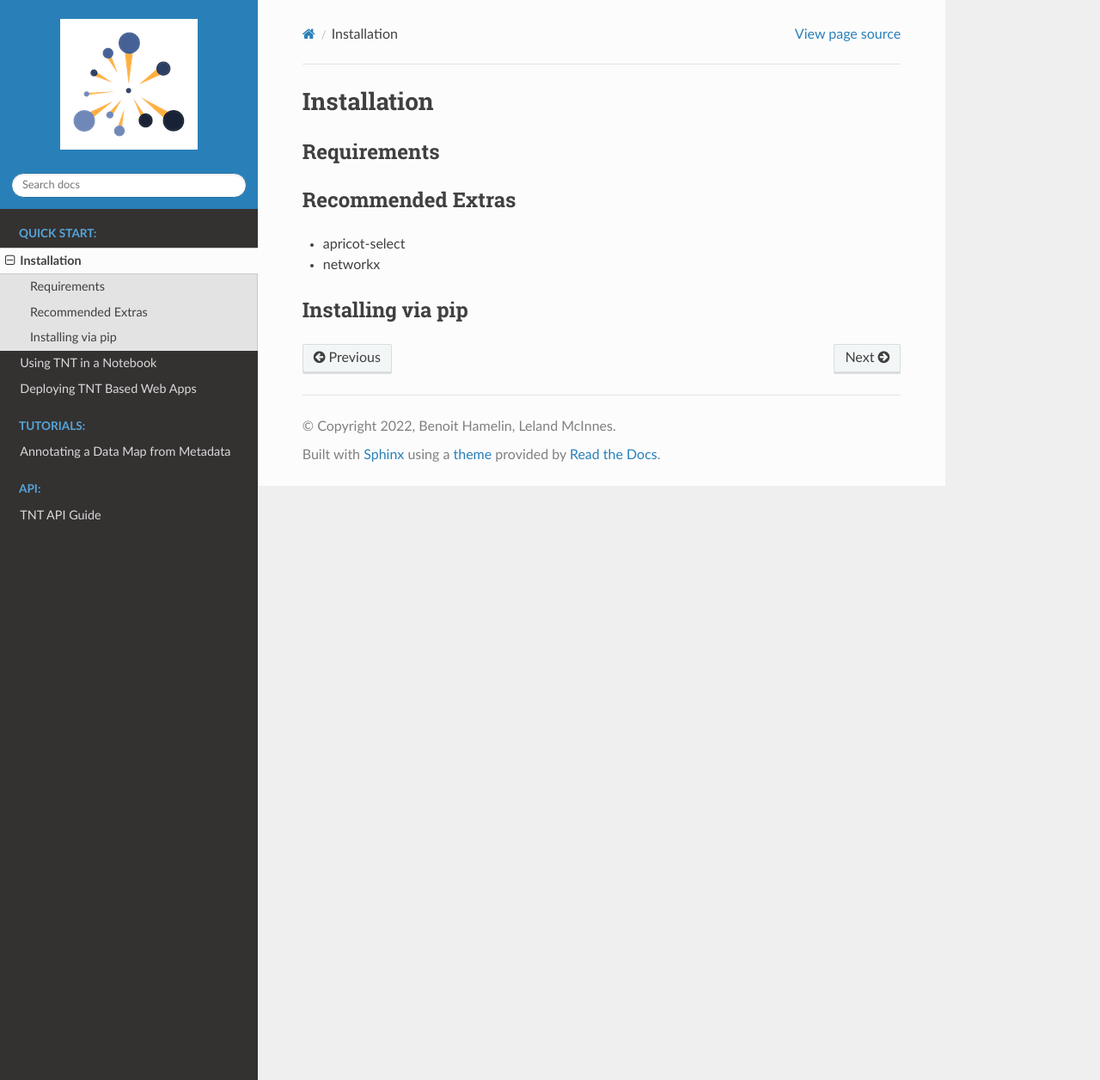
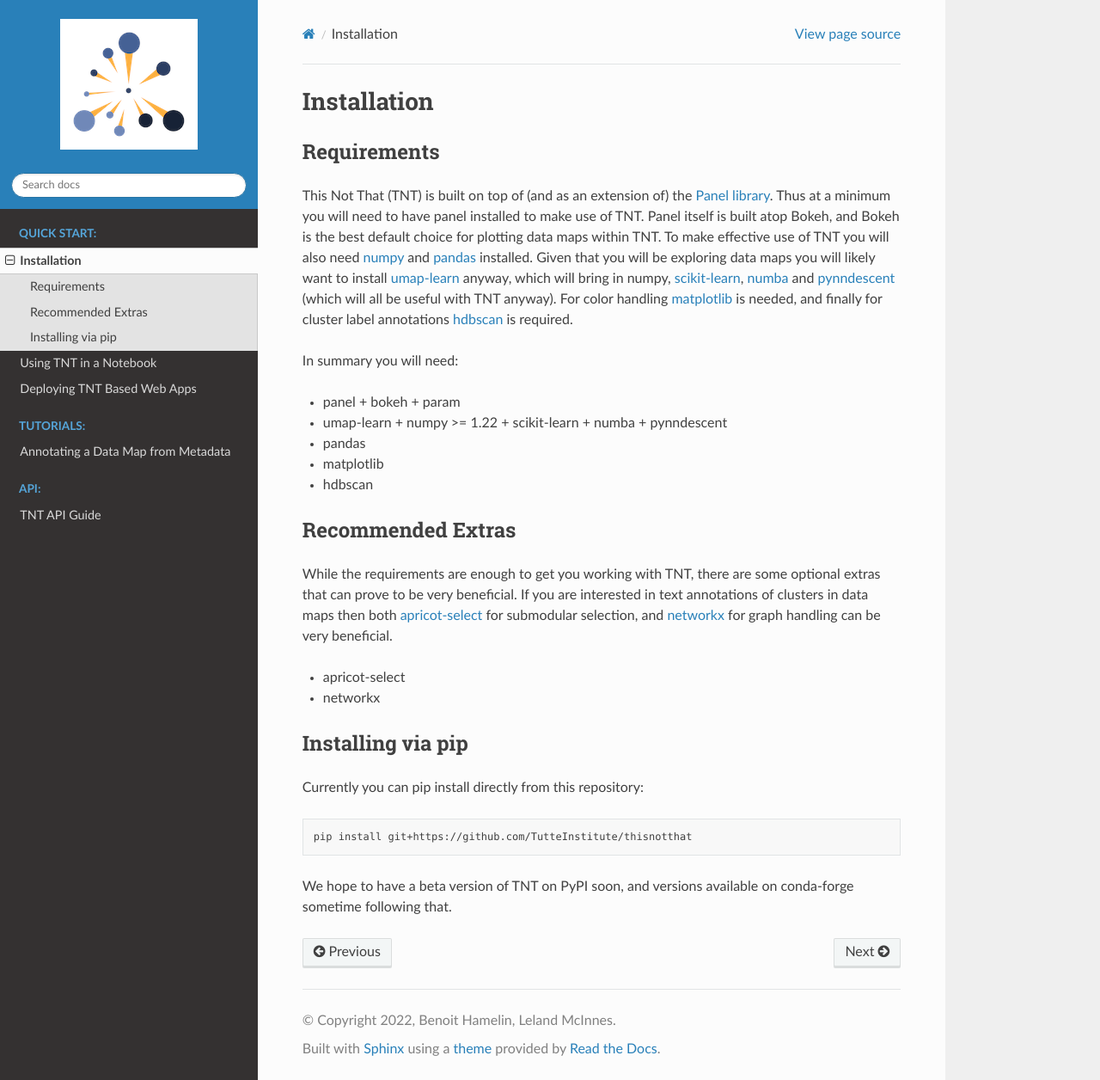
Before and after one commit to TutteInstitute/thisnotthat, a Sphinx documentation site: the page built from doc/installing.rst, in a window 1280 px wide and 1256 px high. Shown: the whole window at 86% size. Built offline with Sphinx 7.4.7 and the Read the Docs theme 2.0.0, drawn with Linux system fonts in a browser that asks for light colours; pages that are not in the unit, such as notebooks, are missing from menus.

Commit message:
Add the Installing doc for quickstart

```diff
--- a/doc/installing.rst
+++ b/doc/installing.rst
@@ -4,11 +4,60 @@ Installation
 Requirements
 ------------
 
+This Not That (TNT) is built on top of (and as an extension of) the `Panel library`_. Thus
+at a minimum you will need to have panel installed to make use of TNT. Panel itself is built
+atop Bokeh, and Bokeh is the best default choice for plotting data maps within TNT. To make
+effective use of TNT you will also need `numpy`_ and `pandas`_ installed. Given that you will
+be exploring data maps you will likely want to install `umap-learn`_ anyway, which will bring in
+numpy, `scikit-learn`_, `numba`_ and `pynndescent`_ (which will all be useful with TNT anyway). For
+color handling `matplotlib`_ is needed, and finally for cluster label annotations `hdbscan`_ is required.
+
+In summary you will need:
+
+* panel
+  + bokeh
+  + param
+* umap-learn
+  + numpy >= 1.22
+  + scikit-learn
+  + numba
+  + pynndescent
+* pandas
+* matplotlib
+* hdbscan
+
+
 Recommended Extras
 ------------------
+
+While the requirements are enough to get you working with TNT, there are some optional extras
+that can prove to be very beneficial. If you are interested in text annotations of clusters in
+data maps then both `apricot-select`_ for submodular selection, and `networkx`_ for graph handling
+can be very beneficial.
 
 * apricot-select
 * networkx
 
 Installing via pip
 ------------------
+
+Currently you can pip install directly from this repository:
+
+.. code:: bash
+
+    pip install git+https://github.com/TutteInstitute/thisnotthat
+
+We hope to have a beta version of TNT on PyPI soon, and versions available on conda-forge sometime
+following that.
+
+.. _Panel library: https://panel.holoviz.org/
+.. _numpy: https://numpy.org/
+.. _pandas: https://pandas.pydata.org/
+.. _umap-learn: https://umap-learn.readthedocs.io/
+.. _scikit-learn: https://scikit-learn.org/stable/
+.. _numba: https://numba.pydata.org/
+.. _pynndescent: https://pynndescent.readthedocs.io/en/latest/
+.. _matplotlib: https://matplotlib.org/
+.. _hdbscan: https://hdbscan.readthedocs.io/
+.. _apricot-select: https://apricot-select.readthedocs.io/
+.. _networkx: https://networkx.org/
```
Also changed, not shown: README.rst (+10 -3 lines), 1 other file.
